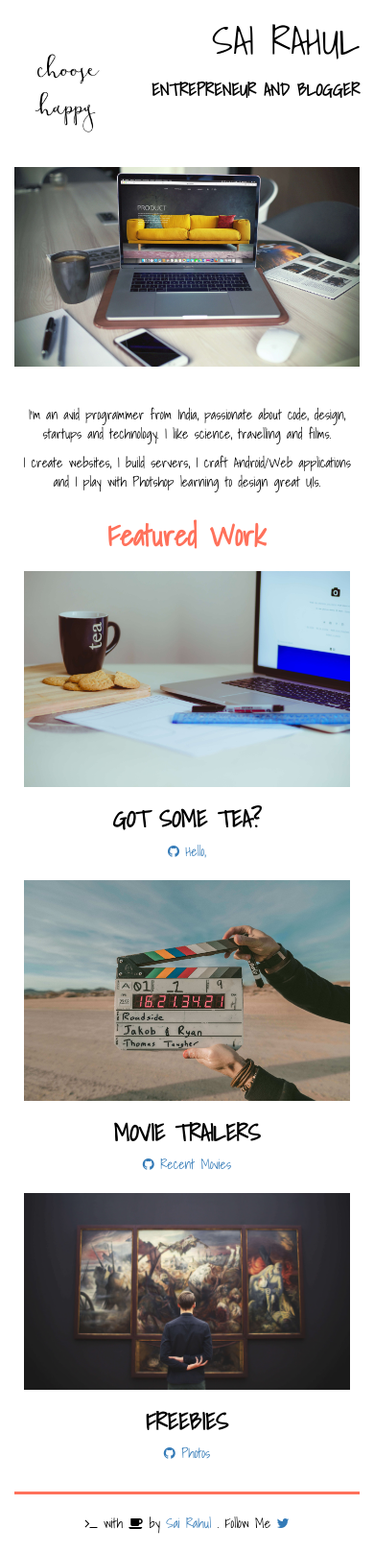
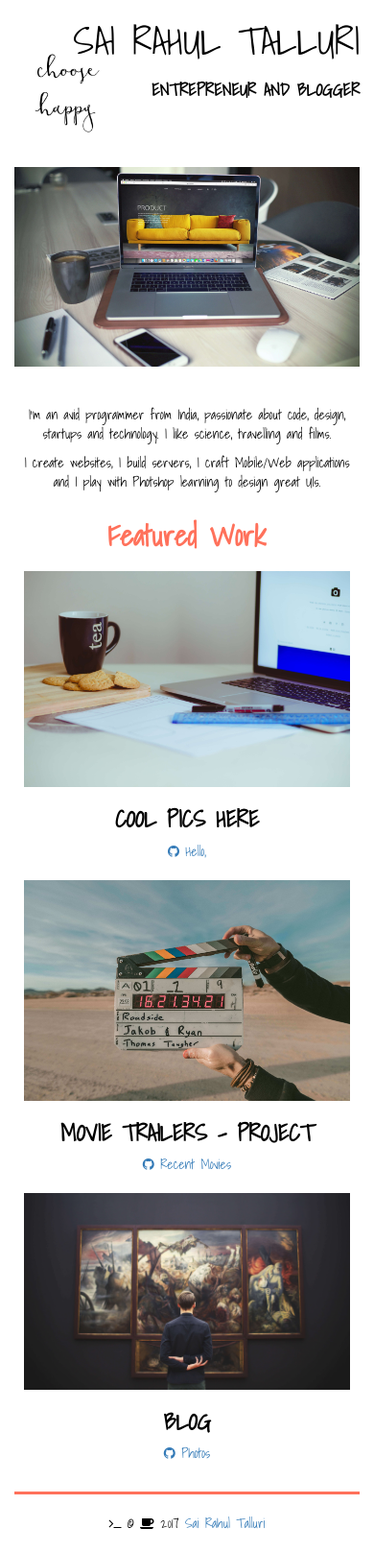
Before and after one commit to sairahultalluri/portfolio, a plain HTML site: page index.html in a window 390 px wide. Shown: the whole page at 96% size. Drawn offline with Linux system fonts and the light colour scheme.

Commit message:
Update index.html

```diff
--- a/index.html
+++ b/index.html
@@ -21,8 +21,8 @@
 					<img src="images/r1.jpg" class="title-logo" alt="A Icon">
 				</div>
 				<div class="col-xs-11 col-sm-11 col-md-11 text-right text-uppercase">
-					<h1 class="title-super-full text-thin"  >Sai Rahul</h1>
-					<h1 class="title-super-short text-thin">Sai Rahul</h1>
+					<h1 class="title-super-full text-thin"  >Sai Rahul Talluri</h1>
+					<h1 class="title-super-short text-thin">Sai Rahul Talluri</h1>
 					<h4>Entrepreneur and Blogger</h4>
 				</div>
 			</div>
@@ -38,7 +38,7 @@
 			<div class="row text-center ">
 				<div class="col-md-12">
 					<p>I’m an avid programmer from India, passionate about code, design, startups and technology. I like science, travelling and films.</p>
-					<p>I create websites, I build servers, I craft Android/Web applications and I play with Photshop learning to design great UIs.</p>
+					<p>I create websites, I build servers, I craft Mobile/Web applications and I play with Photshop learning to design great UIs.</p>
 				</div>
 			</div>
 			<div class="row text-center ">
@@ -49,18 +49,18 @@
 			<div class="project-container text-center ">
 				<div class="project">
 					<img src="images/6.jpg" class="img-responsive center-block" alt="Project 1 Icon">
-					<h3 class="text-uppercase"> Got Some Tea? </h3>
-					<a href="https://www.facebook.com/sairahultalluri" target="_blank"><i class="fa fa-github"></i> Hello,</a>
+					<h3 class="text-uppercase"> Cool Pics Here </h3>
+					<a href="https://unsplash.com/@sairahultalluri" target="_blank"><i class="fa fa-github"></i> Hello,</a>
 				</div>
 				<div class="project ">
 					<img src="images/5.jpg" class="img-responsive center-block" alt="Project 2 Icon">
-					<h3 class="text-uppercase"> Movie Trailers </h3>
+					<h3 class="text-uppercase"> Movie Trailers - Project</h3>
 					<a href="https://sairahultalluri.github.io/movie_trailers/fresh_tomatoes.html" target="_blank"><i class="fa fa-github"></i> Recent Movies</a>
 				</div>
 				<div class="project ">
 					<img src="images/2.jpg" class="img-responsive center-block" alt="Project 3 Icon">
-					<h3 class="text-uppercase"> Freebies </h3>
-					<a href="https://unsplash.com/@sairahultalluri" target="_blank"><i class="fa fa-github"></i> Photos</a>
+					<h3 class="text-uppercase"> Blog </h3>
+					<a href="https://medium.com/@sairahultalluri" target="_blank"><i class="fa fa-github"></i> Photos</a>
 				</div>
 
 			</div>
@@ -69,7 +69,7 @@
 
 				<footer class="col-md-12">
 					<hr>
-					<i class="fa fa-terminal "></i> with <i class="fa fa-coffee "></i> by <a href="https://www.facebook.com/sairahultalluri " target="_blank"> Sai Rahul </a> . Follow Me <a href="http://twitter.com/sairahultalluri" target="_blank"> <i class="fa fa-twitter "></i></a>
+					<i class="fa fa-terminal "></i> ©  <i class="fa fa-coffee "></i> 2017 <a href="https://www.facebook.com/sairahultalluri " target="_blank"> Sai Rahul Talluri</a>
 					<br><br>
 				</footer>
 
```
